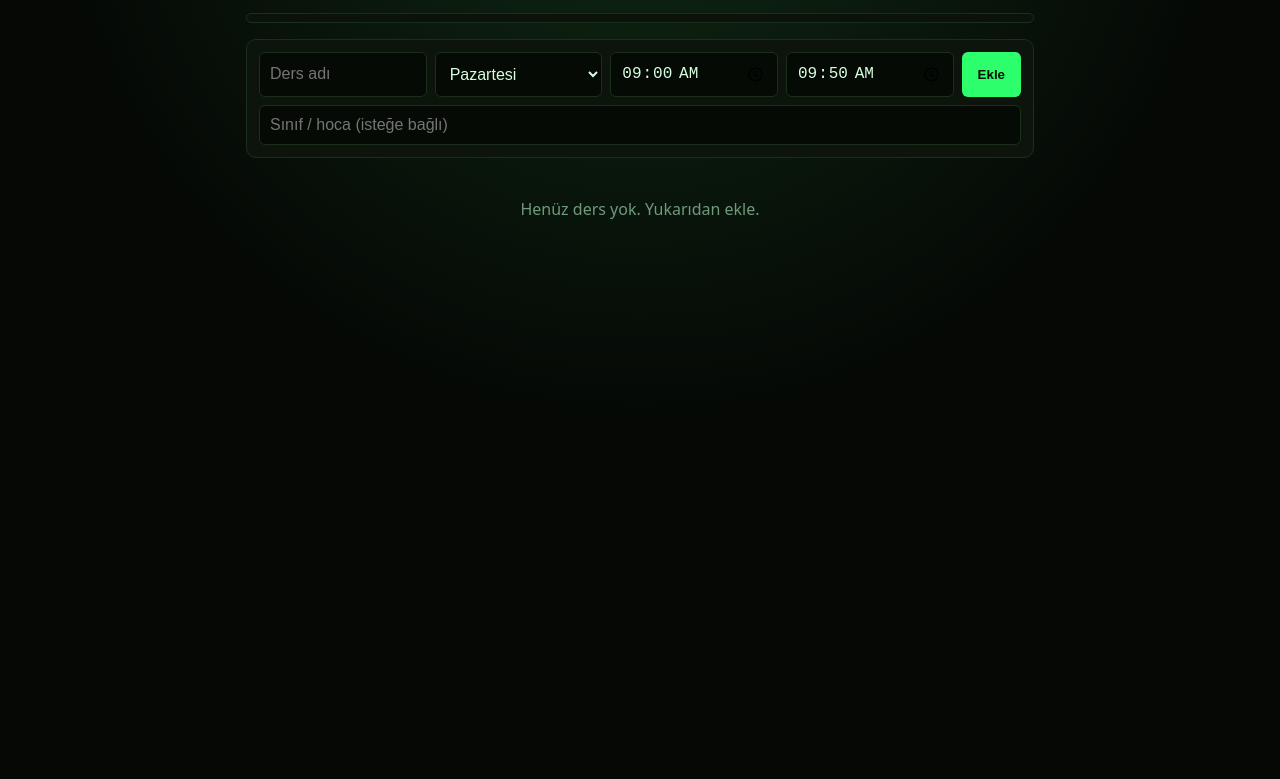
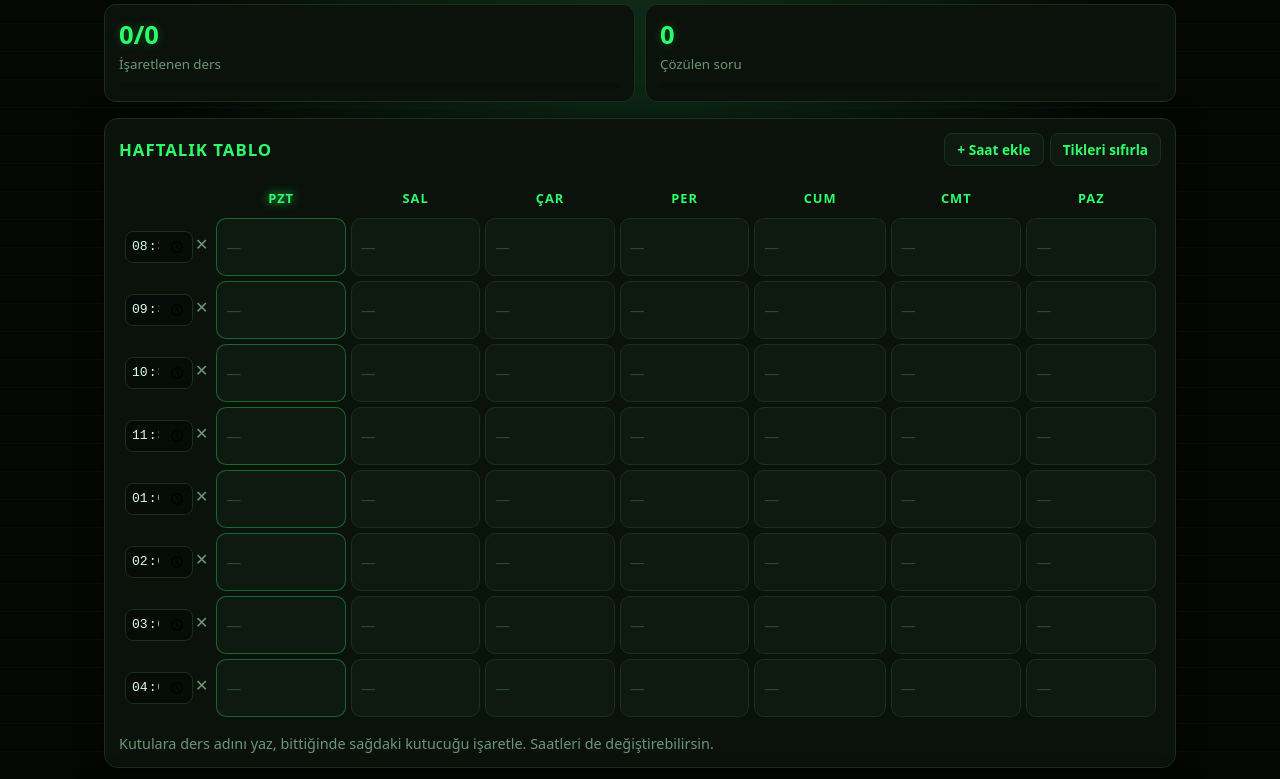
Before and after one commit to serminkaya311-ops/ad, a plain HTML site: page index.html in a window 1280 px wide. Shown: the part 88-867 px from the top of the page. Before the commit the page ends 800 px from the top, so only its background shows below. Drawn offline with Linux system fonts and the light colour scheme.

Commit message:
Weekly table schedule, question counter, polished UI
Co-Authored-By: Claude Sonnet 5.5 <noreply@anthropic.com>
Claude-Session: https://claude.ai/code/session_0176ePysa3hGwiFvRBWJFM6S

```diff
--- a/index.html
+++ b/index.html
@@ -5,90 +5,176 @@
 <meta name="viewport" content="width=device-width, initial-scale=1">
 <title>Ders Programım</title>
 <style>
-  :root{--bg:#050805;--card:#0c140c;--line:#1b2e1b;--g:#2cff6b;--g2:#18a84a;--txt:#d6ffe0;--mut:#6f9a7b}
+  :root{--bg:#040704;--card:#0a120b;--card2:#0e1a10;--line:#1a2f1d;--g:#2cff6b;--g2:#17a346;--txt:#d6ffe0;--mut:#6c9677;--red:#ff5b6b}
   *{box-sizing:border-box}
-  body{margin:0;background:var(--bg);color:var(--txt);font-family:system-ui,sans-serif;min-height:100vh;
-    background-image:radial-gradient(circle at 50% -10%,#0f2a14 0,transparent 55%)}
-  .wrap{max-width:820px;margin:0 auto;padding:16px}
-  h1{color:var(--g);text-shadow:0 0 12px #2cff6b66;margin:8px 0 4px;font-size:1.7rem}
-  .sub{color:var(--mut);margin-bottom:14px}
-  .bar{height:10px;background:#0a120a;border:1px solid var(--line);border-radius:6px;overflow:hidden;margin:6px 0 16px}
-  .bar i{display:block;height:100%;width:0;background:linear-gradient(90deg,var(--g2),var(--g));transition:width .3s;box-shadow:0 0 10px var(--g)}
-  form{display:grid;grid-template-columns:1fr 1fr 1fr 1fr auto;gap:8px;background:var(--card);border:1px solid var(--line);padding:12px;border-radius:10px}
-  input,select{background:#050a05;color:var(--txt);border:1px solid var(--line);border-radius:6px;padding:10px;font-size:1rem;min-width:0}
-  input:focus,select:focus{outline:none;border-color:var(--g);box-shadow:0 0 6px #2cff6b55}
-  button{background:var(--g);color:#031004;border:0;border-radius:6px;padding:10px 16px;font-weight:700;cursor:pointer}
-  button:hover{box-shadow:0 0 12px var(--g)}
-  .day{margin-top:18px}
-  .day h2{color:var(--g);font-size:1.05rem;margin:0 0 8px;border-bottom:1px solid var(--line);padding-bottom:4px;letter-spacing:1px}
-  .item{display:flex;align-items:center;gap:10px;background:var(--card);border:1px solid var(--line);border-radius:8px;padding:10px;margin-bottom:6px}
-  .item input[type=checkbox]{width:22px;height:22px;accent-color:var(--g);flex:none;cursor:pointer}
-  .item .t{color:var(--g);font-family:monospace;min-width:92px}
-  .item .n{flex:1}.item .n small{display:block;color:var(--mut)}
-  .item.done{opacity:.5}.item.done .n b{text-decoration:line-through;color:var(--mut)}
-  .del{background:transparent;color:var(--mut);border:1px solid var(--line);padding:4px 9px}
-  .del:hover{color:#ff5b5b;border-color:#ff5b5b;box-shadow:none}
-  .empty{text-align:center;color:var(--mut);margin-top:40px}
-  @media(max-width:640px){form{grid-template-columns:1fr 1fr}form button{grid-column:1/-1}.item .t{min-width:80px;font-size:.85rem}}
+  body{margin:0;background:var(--bg);color:var(--txt);font-family:system-ui,-apple-system,"Segoe UI",sans-serif;min-height:100vh;
+    background-image:radial-gradient(ellipse at 50% -10%,#10321a 0,transparent 55%),linear-gradient(#0000 95%,#2cff6b08 0);background-size:auto,100% 28px}
+  .wrap{max-width:1100px;margin:0 auto;padding:18px 14px 60px}
+  header{display:flex;align-items:flex-end;justify-content:space-between;flex-wrap:wrap;gap:10px}
+  h1{margin:0;color:var(--g);font-size:1.8rem;letter-spacing:.5px;text-shadow:0 0 16px #2cff6b66}
+  h1 span{animation:blink 1.1s steps(2) infinite}
+  @keyframes blink{50%{opacity:0}}
+  .sub{color:var(--mut);font-size:.9rem}
+  .stats{display:flex;gap:10px;margin:16px 0}
+  .stat{flex:1;background:var(--card);border:1px solid var(--line);border-radius:12px;padding:12px 14px}
+  .stat b{display:block;font-size:1.6rem;color:var(--g);text-shadow:0 0 10px #2cff6b44}
+  .stat small{color:var(--mut)}
+  .bar{height:7px;background:#07100a;border-radius:5px;margin-top:8px;overflow:hidden}
+  .bar i{display:block;height:100%;width:0;background:linear-gradient(90deg,var(--g2),var(--g));box-shadow:0 0 10px var(--g);transition:width .4s}
+  section{background:var(--card);border:1px solid var(--line);border-radius:14px;padding:14px;margin-bottom:18px;box-shadow:0 0 30px #00000066}
+  h2{margin:0 0 12px;color:var(--g);font-size:1.05rem;letter-spacing:1px;display:flex;justify-content:space-between;align-items:center;gap:8px;flex-wrap:wrap}
+  .tools{display:flex;gap:6px}
+  button{font:inherit;cursor:pointer}
+  .btn{background:var(--card2);color:var(--g);border:1px solid var(--line);border-radius:8px;padding:6px 12px;font-size:.85rem;transition:.15s}
+  .btn:hover{border-color:var(--g);box-shadow:0 0 10px #2cff6b44}
+  .btn.main{background:var(--g);color:#031004;font-weight:700;border-color:var(--g)}
+  .scroll{overflow-x:auto;padding-bottom:4px}
+  table{border-collapse:separate;border-spacing:5px;width:100%;min-width:760px}
+  th{color:var(--g);font-size:.8rem;letter-spacing:1px;padding:6px;text-transform:uppercase}
+  th.today{text-shadow:0 0 10px var(--g)}
+  td.time{white-space:nowrap;width:1%;vertical-align:middle}
+  td.time input{width:68px;font-family:monospace;font-size:.82rem;padding:5px;text-align:center}
+  td.time .rm{background:none;border:0;color:var(--mut);padding:0 2px}
+  td.time .rm:hover{color:var(--red)}
+  td.cell{background:var(--card2);border:1px solid var(--line);border-radius:10px;padding:0;height:58px;position:relative;transition:.2s}
+  td.cell.today{border-color:#2cff6b55}
+  td.cell:focus-within{border-color:var(--g);box-shadow:0 0 12px #2cff6b44}
+  td.cell input[type=text]{width:100%;height:100%;background:transparent;border:0;padding:8px 30px 8px 9px;font-size:.92rem;color:var(--txt)}
+  td.cell input[type=text]::placeholder{color:#2b4a33}
+  td.cell input[type=checkbox]{position:absolute;right:7px;top:50%;margin-top:-10px;width:20px;height:20px;accent-color:var(--g);cursor:pointer}
+  td.cell.done{background:#0d2a15;border-color:var(--g2)}
+  td.cell.done input[type=text]{color:var(--g);text-decoration:line-through;text-decoration-color:#2cff6b88}
+  td.cell.empty input[type=checkbox]{visibility:hidden}
+  input,select{background:#050b06;color:var(--txt);border:1px solid var(--line);border-radius:8px;font-family:inherit;outline:none}
+  input:focus,select:focus{border-color:var(--g)}
+  .qform{display:flex;gap:8px;flex-wrap:wrap;margin-bottom:12px}
+  .qform input{padding:9px;font-size:.95rem}
+  .qform input[type=number]{width:110px}
+  .qform input:first-child{flex:1;min-width:140px}
+  .q{display:grid;grid-template-columns:1fr auto;gap:6px 12px;background:var(--card2);border:1px solid var(--line);border-radius:10px;padding:10px 12px;margin-bottom:8px}
+  .q.ok{border-color:var(--g2)}
+  .q .nm{font-weight:600}
+  .q .cnt{font-family:monospace;color:var(--g);font-size:1.1rem;text-align:right}
+  .q .bar{grid-column:1/-1;margin:0}
+  .q .act{grid-column:1/-1;display:flex;gap:6px;flex-wrap:wrap;align-items:center}
+  .q .act .btn{padding:4px 10px}
+  .q .act .sp{flex:1}
+  .muted{color:var(--mut);text-align:center;padding:14px;font-size:.9rem}
+  @media(max-width:600px){.stats{flex-direction:column}h1{font-size:1.4rem}}
 </style>
 </head>
 <body>
 <div class="wrap">
-  <h1>&gt; Ders Programım_</h1>
-  <div class="sub" id="sub"></div>
-  <div class="bar"><i id="bar"></i></div>
-  <form id="f">
-    <input id="ders" placeholder="Ders adı" required>
-    <select id="gun"></select>
-    <input id="bas" type="time" value="09:00" required>
-    <input id="bit" type="time" value="09:50" required>
-    <button>Ekle</button>
-    <input id="yer" placeholder="Sınıf / hoca (isteğe bağlı)" style="grid-column:1/-1">
-  </form>
-  <div id="list"></div>
+  <header>
+    <div><h1>&gt; Ders Programım<span>_</span></h1><div class="sub" id="date"></div></div>
+  </header>
+
+  <div class="stats">
+    <div class="stat"><b id="s1">0/0</b><small>İşaretlenen ders</small><div class="bar"><i id="b1"></i></div></div>
+    <div class="stat"><b id="s2">0</b><small>Çözülen soru</small><div class="bar"><i id="b2"></i></div></div>
+  </div>
+
+  <section>
+    <h2>HAFTALIK TABLO
+      <span class="tools">
+        <button class="btn" id="addRow">+ Saat ekle</button>
+        <button class="btn" id="reset">Tikleri sıfırla</button>
+      </span>
+    </h2>
+    <div class="scroll"><table id="tbl"></table></div>
+    <div class="sub" style="margin-top:8px">Kutulara ders adını yaz, bittiğinde sağdaki kutucuğu işaretle. Saatleri de değiştirebilirsin.</div>
+  </section>
+
+  <section>
+    <h2>SORU SAYISI</h2>
+    <form class="qform" id="qf">
+      <input id="qd" list="dl" placeholder="Ders adı" required>
+      <datalist id="dl"></datalist>
+      <input id="qh" type="number" min="1" placeholder="Hedef soru" required>
+      <button class="btn main">Ekle</button>
+    </form>
+    <div id="ql"></div>
+  </section>
 </div>
+
 <script>
-const GUNLER=["Pazartesi","Salı","Çarşamba","Perşembe","Cuma","Cumartesi","Pazar"];
+const GUN=["Pzt","Sal","Çar","Per","Cum","Cmt","Paz"];
 const $=id=>document.getElementById(id);
-let data=[];
-try{data=JSON.parse(localStorage.getItem("ders")||"[]")}catch(e){}
-const save=()=>{try{localStorage.setItem("ders",JSON.stringify(data))}catch(e){}};
-GUNLER.forEach((g,i)=>$("gun").add(new Option(g,i)));
-$("gun").value=(new Date().getDay()+6)%7;
+const load=(k,d)=>{try{return JSON.parse(localStorage.getItem(k))||d}catch(e){return d}};
+const store=(k,v)=>{try{localStorage.setItem(k,JSON.stringify(v))}catch(e){}};
 
-$("f").onsubmit=e=>{
-  e.preventDefault();
-  data.push({id:Date.now(),ders:$("ders").value.trim(),gun:+$("gun").value,bas:$("bas").value,bit:$("bit").value,yer:$("yer").value.trim(),done:false});
-  $("ders").value="";$("yer").value="";save();render();
+let S=load("prog2",null)||{
+  rows:["08:30","09:30","10:30","11:30","13:00","14:00","15:00","16:00"].map(t=>({t,c:Array(7).fill(null).map(()=>({n:"",d:false}))}))
 };
+let Q=load("sorular",[]);
+const save=()=>{store("prog2",S);store("sorular",Q)};
+const today=(new Date().getDay()+6)%7;
+$("date").textContent=new Date().toLocaleDateString("tr-TR",{weekday:"long",day:"numeric",month:"long",year:"numeric"});
 
-function render(){
-  const L=$("list");L.innerHTML="";
-  const done=data.filter(d=>d.done).length;
-  $("sub").textContent=`${done} / ${data.length} ders işaretlendi`;
-  $("bar").style.width=data.length?done/data.length*100+"%":"0";
-  if(!data.length){L.innerHTML='<div class="empty">Henüz ders yok. Yukarıdan ekle.</div>';return}
-  GUNLER.forEach((g,gi)=>{
-    const items=data.filter(d=>d.gun===gi).sort((a,b)=>a.bas.localeCompare(b.bas));
-    if(!items.length)return;
-    const s=document.createElement("div");s.className="day";
-    s.innerHTML=`<h2>${g.toUpperCase()}</h2>`;
-    items.forEach(d=>{
-      const r=document.createElement("div");r.className="item"+(d.done?" done":"");
-      const c=document.createElement("input");c.type="checkbox";c.checked=d.done;
-      c.onchange=()=>{d.done=c.checked;save();render()};
-      const t=document.createElement("span");t.className="t";t.textContent=d.bas+" - "+d.bit;
-      const n=document.createElement("div");n.className="n";
-      const b=document.createElement("b");b.textContent=d.ders;n.append(b);
-      if(d.yer){const sm=document.createElement("small");sm.textContent=d.yer;n.append(sm)}
-      const x=document.createElement("button");x.className="del";x.textContent="✕";
-      x.onclick=()=>{data=data.filter(z=>z.id!==d.id);save();render()};
-      r.append(c,t,n,x);s.append(r);
+function drawTable(){
+  const T=$("tbl");T.innerHTML="";
+  const h=T.createTHead().insertRow();h.insertCell().outerHTML="<th></th>";
+  GUN.forEach((g,i)=>{const th=document.createElement("th");th.textContent=g;if(i===today)th.className="today";h.append(th)});
+  const b=T.createTBody();
+  S.rows.forEach((r,ri)=>{
+    const tr=b.insertRow();
+    const tc=tr.insertCell();tc.className="time";
+    const ti=document.createElement("input");ti.type="time";ti.value=r.t;
+    ti.onchange=()=>{r.t=ti.value;save()};
+    const rm=document.createElement("button");rm.className="rm";rm.textContent="✕";rm.title="Satırı sil";
+    rm.onclick=()=>{if(confirm("Bu saat satırı silinsin mi?")){S.rows.splice(ri,1);save();drawTable();stats()}};
+    tc.append(ti,rm);
+    r.c.forEach((c,ci)=>{
+      const td=tr.insertCell();td.className="cell"+(ci===today?" today":"")+(c.d?" done":"")+(c.n?"":" empty");
+      const t=document.createElement("input");t.type="text";t.value=c.n;t.placeholder="—";
+      t.oninput=()=>{c.n=t.value;if(!t.value){c.d=false;cb.checked=false}td.classList.toggle("empty",!t.value);td.classList.toggle("done",c.d);save();stats();lessons()};
+      const cb=document.createElement("input");cb.type="checkbox";cb.checked=c.d;
+      cb.onchange=()=>{c.d=cb.checked;td.classList.toggle("done",c.d);save();stats()};
+      td.append(t,cb);
     });
-    L.append(s);
   });
 }
-render();
+$("addRow").onclick=()=>{S.rows.push({t:"17:00",c:Array(7).fill(null).map(()=>({n:"",d:false}))});save();drawTable()};
+$("reset").onclick=()=>{if(confirm("Tüm işaretler kaldırılsın mı?")){S.rows.forEach(r=>r.c.forEach(c=>c.d=false));save();drawTable();stats()}};
+
+function lessons(){
+  const set=new Set();S.rows.forEach(r=>r.c.forEach(c=>c.n.trim()&&set.add(c.n.trim())));
+  $("dl").innerHTML="";set.forEach(n=>{const o=document.createElement("option");o.value=n;$("dl").append(o)});
+}
+
+function stats(){
+  let all=0,done=0;S.rows.forEach(r=>r.c.forEach(c=>{if(c.n.trim()){all++;if(c.d)done++}}));
+  $("s1").textContent=done+"/"+all;$("b1").style.width=all?done/all*100+"%":"0";
+  const sol=Q.reduce((a,q)=>a+q.s,0),hed=Q.reduce((a,q)=>a+q.h,0);
+  $("s2").textContent=sol+(hed?" / "+hed:"");$("b2").style.width=hed?Math.min(100,sol/hed*100)+"%":"0";
+}
+
+$("qf").onsubmit=e=>{
+  e.preventDefault();
+  Q.push({id:Date.now(),n:$("qd").value.trim(),h:+$("qh").value,s:0});
+  $("qd").value="";$("qh").value="";save();drawQ();
+};
+function drawQ(){
+  const L=$("ql");L.innerHTML="";
+  if(!Q.length)L.innerHTML='<div class="muted">Ders ve hedef soru sayısı ekle, çözdükçe + butonlarına bas.</div>';
+  Q.forEach(q=>{
+    const d=document.createElement("div");d.className="q"+(q.s>=q.h?" ok":"");
+    d.innerHTML='<div class="nm"></div><div class="cnt"></div><div class="bar"><i></i></div><div class="act"></div>';
+    d.querySelector(".nm").textContent=q.n;
+    d.querySelector(".cnt").textContent=q.s+" / "+q.h;
+    d.querySelector(".bar i").style.width=Math.min(100,q.s/q.h*100)+"%";
+    const a=d.querySelector(".act");
+    [[-10],[-1],[1],[10],[25]].forEach(([v])=>{
+      const b=document.createElement("button");b.className="btn";b.textContent=(v>0?"+":"")+v;
+      b.onclick=()=>{q.s=Math.max(0,q.s+v);save();drawQ();stats()};a.append(b);
+    });
+    const sp=document.createElement("span");sp.className="sp";a.append(sp);
+    const x=document.createElement("button");x.className="btn";x.textContent="Sil";
+    x.onclick=()=>{if(confirm(q.n+" silinsin mi?")){Q=Q.filter(z=>z.id!==q.id);save();drawQ();stats()}};a.append(x);
+    L.append(d);
+  });
+}
+drawTable();drawQ();lessons();stats();
 </script>
 </body>
 </html>
```
